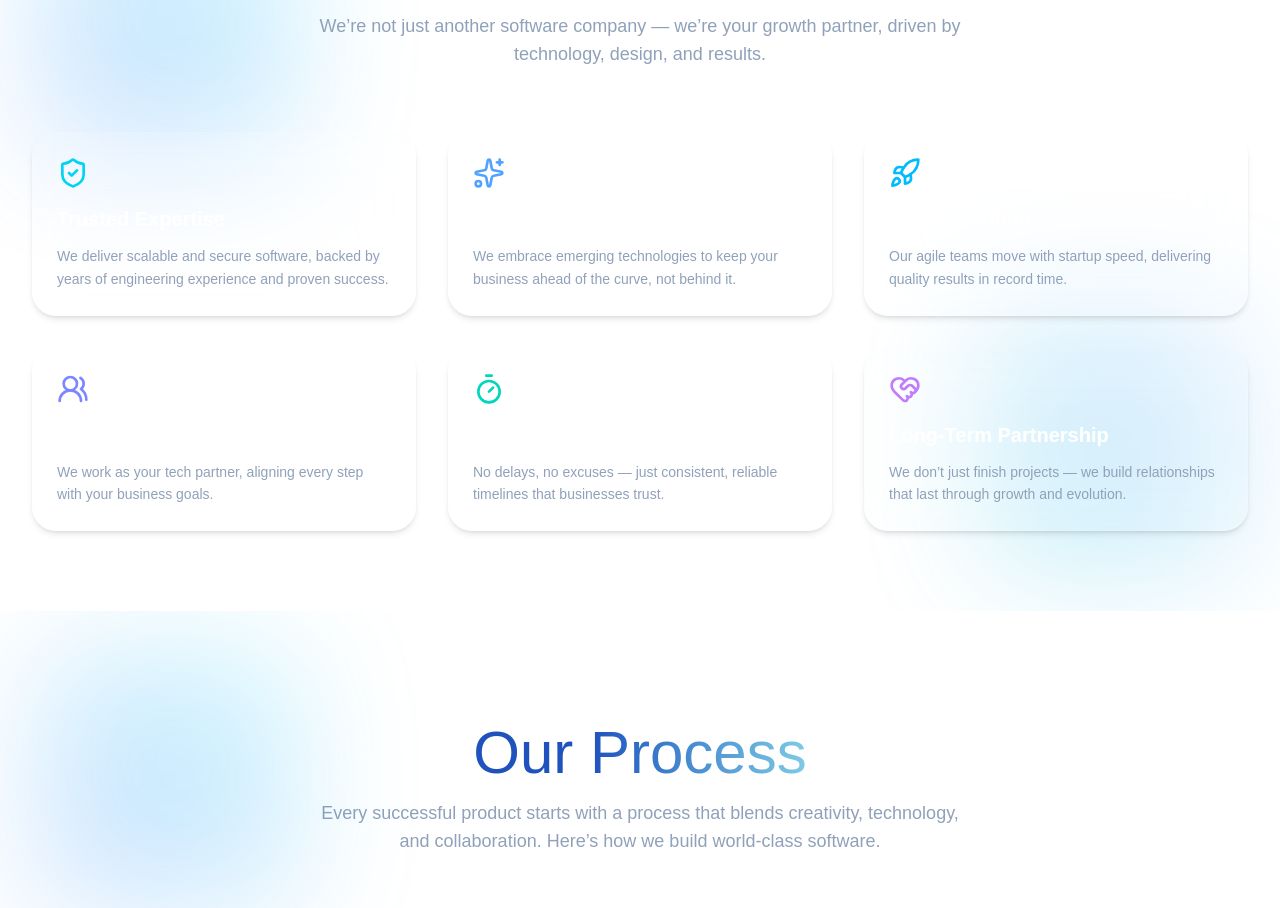
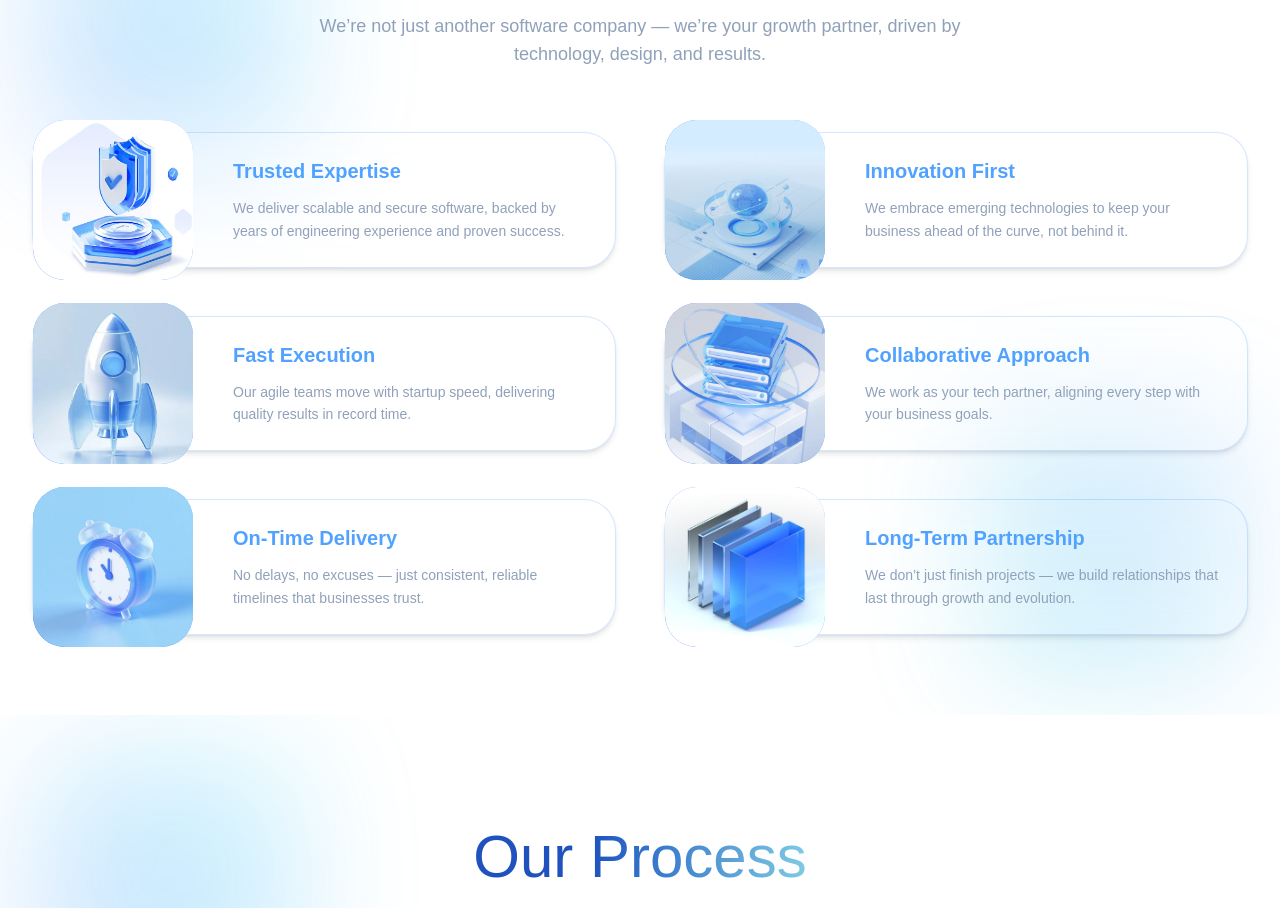
Before and after one commit to UNITY-11/unity11, a Next.js app in the folder client/: page / in a window 1280 px wide. Shown: the part 3267-4175 px from the top of the page. Built offline with nearby package versions, Linux system fonts and the light colour scheme.

Commit message:
style (why choose us) : updated ui design

```diff
--- a/client/src/components/sections/home/WhyChooseUs.tsx
+++ b/client/src/components/sections/home/WhyChooseUs.tsx
@@ -1,40 +1,60 @@
 "use client";
 
 import { motion } from "framer-motion";
-import { ShieldCheck, Sparkles, Rocket, Users2, HeartHandshake, Timer } from "lucide-react";
+import {
+  ShieldCheck,
+  Sparkles,
+  Rocket,
+  Users2,
+  HeartHandshake,
+  Timer,
+} from "lucide-react";
 import React from "react";
+import Image from "next/image";
 
 export default function WhyChooseUs() {
   const reasons = [
     {
-      icon: <ShieldCheck className="w-8 h-8 text-cyan-400" />,
+      icon: ShieldCheck,
+      img: "images/why/trust2.png",
       title: "Trusted Expertise",
-      desc: "We deliver scalable and secure software, backed by years of engineering experience and proven success.",
+      desc:
+        "We deliver scalable and secure software, backed by years of engineering experience and proven success.",
     },
     {
-      icon: <Sparkles className="w-8 h-8 text-blue-400" />,
+      icon: Sparkles,
+      img: "images/why/innovation1.png",
       title: "Innovation First",
-      desc: "We embrace emerging technologies to keep your business ahead of the curve, not behind it.",
+      desc:
+        "We embrace emerging technologies to keep your business ahead of the curve, not behind it.",
     },
     {
-      icon: <Rocket className="w-8 h-8 text-sky-400" />,
+      icon: Rocket,
+      img: "images/why/fast.png",
       title: "Fast Execution",
-      desc: "Our agile teams move with startup speed, delivering quality results in record time.",
+      desc:
+        "Our agile teams move with startup speed, delivering quality results in record time.",
     },
     {
-      icon: <Users2 className="w-8 h-8 text-indigo-400" />,
+      icon: Users2,
+      img: "images/why/connect2.png",
       title: "Collaborative Approach",
-      desc: "We work as your tech partner, aligning every step with your business goals.",
+      desc:
+        "We work as your tech partner, aligning every step with your business goals.",
     },
     {
-      icon: <Timer className="w-8 h-8 text-teal-400" />,
+      icon: Timer,
+      img: "images/why/time.png",
       title: "On-Time Delivery",
-      desc: "No delays, no excuses — just consistent, reliable timelines that businesses trust.",
+      desc:
+        "No delays, no excuses — just consistent, reliable timelines that businesses trust.",
     },
     {
-      icon: <HeartHandshake className="w-8 h-8 text-purple-400" />,
+      icon: HeartHandshake,
+      img: "images/why/connect.png",
       title: "Long-Term Partnership",
-      desc: "We don’t just finish projects — we build relationships that last through growth and evolution.",
+      desc:
+        "We don’t just finish projects — we build relationships that last through growth and evolution.",
     },
   ];
 
@@ -68,7 +88,7 @@ export default function WhyChooseUs() {
         </motion.div>
 
         {/* Cards */}
-        <div className="mt-16 grid grid-cols-1 sm:grid-cols-2 lg:grid-cols-3 gap-8">
+        <div className="mt-16 grid grid-cols-1 sm:grid-cols-2 lg:grid-cols-2 gap-12">
           {reasons.map((item, index) => (
             <motion.div
               key={index}
@@ -76,15 +96,23 @@ export default function WhyChooseUs() {
               whileInView={{ opacity: 1, y: 0 }}
               transition={{ delay: index * 0.1, duration: 0.6 }}
               viewport={{ once: true }}
-              className="relative group p-6 rounded-3xl bg-white/5 backdrop-blur-xl border border-white/10 hover:border-cyan-400/40 hover:shadow-cyan-400/10 shadow-md transition-all duration-500"
+              className="relative group p-6 rounded-4xl bg-white/5 backdrop-blur-xl border border-blue-500/20 hover:border-cyan-400/40 hover:shadow-blue-300/80 shadow-md transition-all duration-500"
             >
-              <div className="mb-4">{item.icon}</div>
-              <h3 className="text-xl font-semibold text-white group-hover:text-cyan-400 transition">
-                {item.title}
-              </h3>
-              <p className="mt-3 text-slate-400 text-sm leading-relaxed">
-                {item.desc}
-              </p>
+              <div className="absolute -top-[10%] left-0 w-40 h-[120%] flex justify-center items-center bg-linear-to-tr from-blue-600 to-blue-300 text-white rounded-4xl  border-blue-300/50 overflow-hidden">
+                <img
+                  src={item.img}
+                  alt="trust"
+                  className="absolute inset-0 object-fill w-full h-full "
+                />
+              </div>
+              <div className="ml-44">
+                <h3 className="text-xl font-semibold text-blue-400 transition">
+                  {item.title}
+                </h3>
+                <p className="mt-3 text-slate-400 text-sm leading-relaxed">
+                  {item.desc}
+                </p>
+              </div>
             </motion.div>
           ))}
         </div>
```
